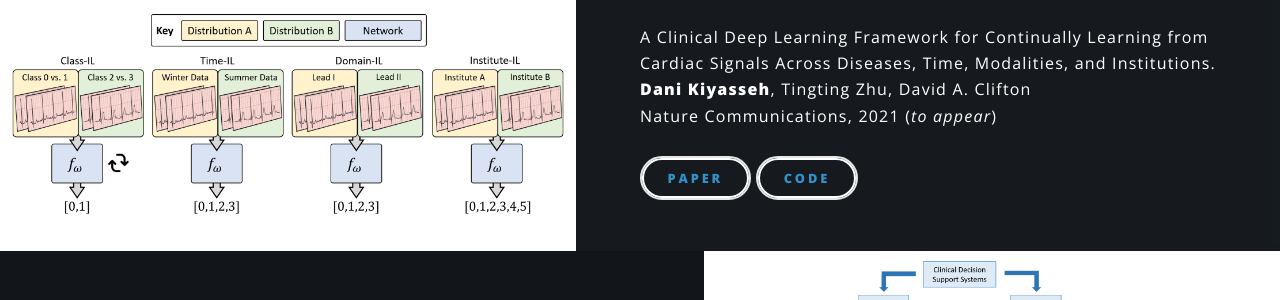
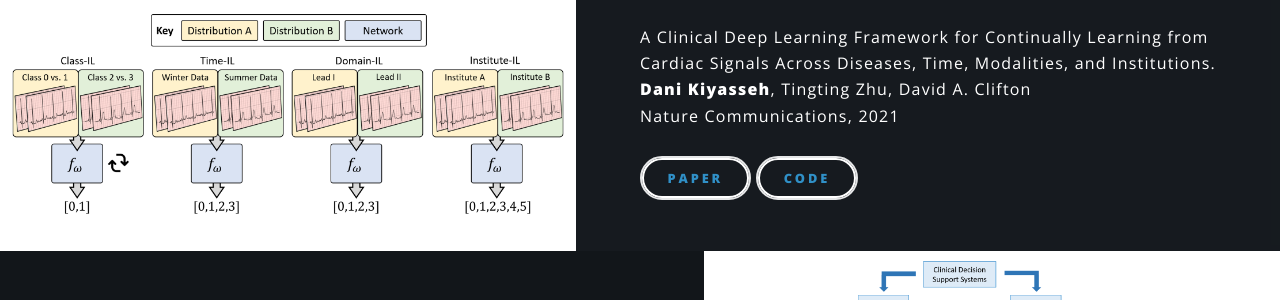
Before and after one commit to danikiyasseh/danikiyasseh.github.io, a Jekyll site: the page publications.html, which Jekyll copies as it is, in a window 1280 px wide and 900 px high, scrolled down 1887 px. Shown: the part 155-455 px from the top of the window. Built offline with Jekyll 4.4.1, drawn with Linux system fonts in a browser that asks for light colours; a style sheet for code colours, icons or effects is not loaded.

Commit message:
Update publications.html

```diff
--- a/publications.html
+++ b/publications.html
@@ -173,10 +173,10 @@
 					<section class="spotlight">
 			        		<div class="image"><img src="images/CLOPS_summary_figure.png" alt="Ox" /></div><div class="content">
 
-			        		<p><a href="https://arxiv.org/abs/2004.09578">A Clinical Deep Learning Framework for Continually Learning from Cardiac Signals Across Diseases, Time, Modalities, and Institutions.</a> <br />
+			        		<p><a href="https://rdcu.be/cn2MN">A Clinical Deep Learning Framework for Continually Learning from Cardiac Signals Across Diseases, Time, Modalities, and Institutions.</a> <br />
 						<b>Dani Kiyasseh</b>, Tingting Zhu, David A. Clifton <br />
-						Nature Communications, 2021 (<i>to appear</i>) <br /> <br />
-						<a href="https://arxiv.org/abs/2004.09578" class="button style2"><b>paper</b></a>
+						Nature Communications, 2021 <br /> <br />
+						<a href="https://rdcu.be/cn2MN" class="button style2"><b>paper</b></a>
 						<a href="https://github.com/danikiyasseh/CLOPS" class="button style2"><b>code</b></a>
 						</p>
 
```
